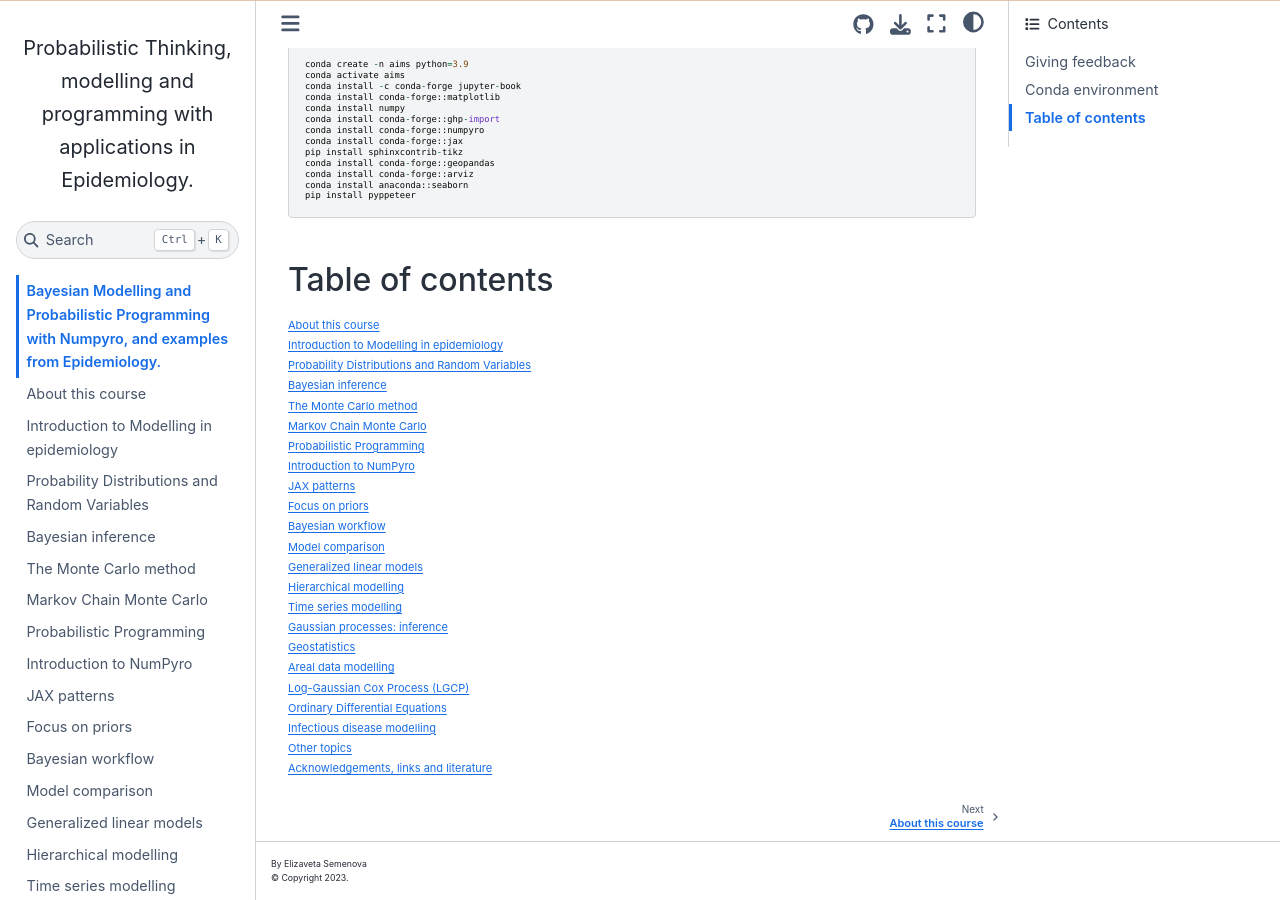
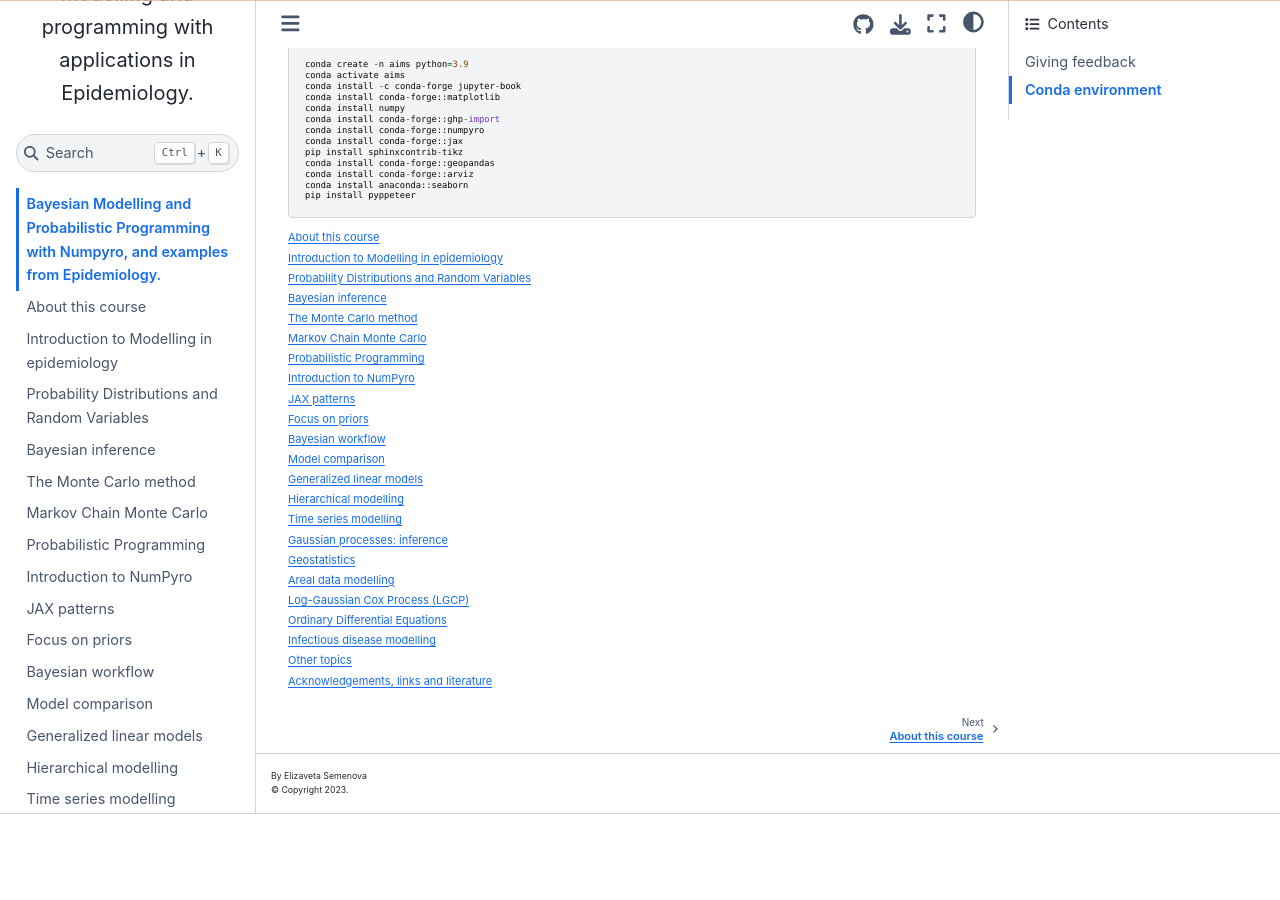
Before and after one commit to elizavetasemenova/prob-epi, a Jupyter Book: the page built from 01_intro.md, in a window 1280 px wide and 900 px high, scrolled down 687 px. Built offline with Jupyter Book 1.0.4 settings and Sphinx 7.4.7 and the Sphinx Book theme 1.1.4, drawn with Linux system fonts in a browser that asks for light colours; pages that are not in the unit, such as notebooks, are missing from menus; after the commit the page ends 1501 px from its top, so only the background shows below that.

Commit message:
remove 'Table of Contents' caption

````diff
--- a/01_intro.md
+++ b/01_intro.md
@@ -39,8 +39,5 @@ conda install anaconda::seaborn
 pip install pyppeteer
 ```
 
-
-## Table of contents
-
 ```{tableofcontents}
 ```
````
